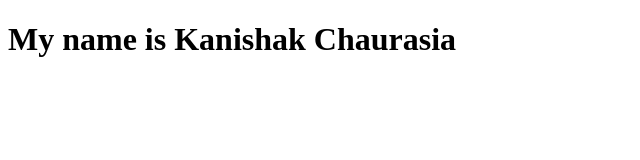
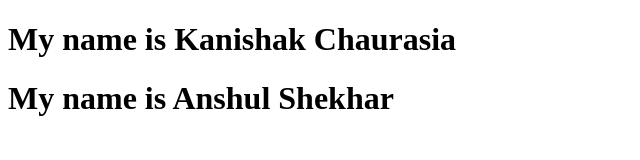
Before and after one commit to kanishak11-cyber/hacktut, a plain HTML site: page index.html in a window 1280 px wide. Shown: the whole page, without its empty margins (0-640 px from the left). Drawn offline with Linux system fonts and the light colour scheme.

Commit message:
Added my name

```diff
--- a/index.html
+++ b/index.html
@@ -8,5 +8,6 @@
 </head>
 <body>
     <h1>My name is Kanishak Chaurasia</h1>
+    <h1>My name is Anshul Shekhar</h1>
 </body>
 </html>
```
